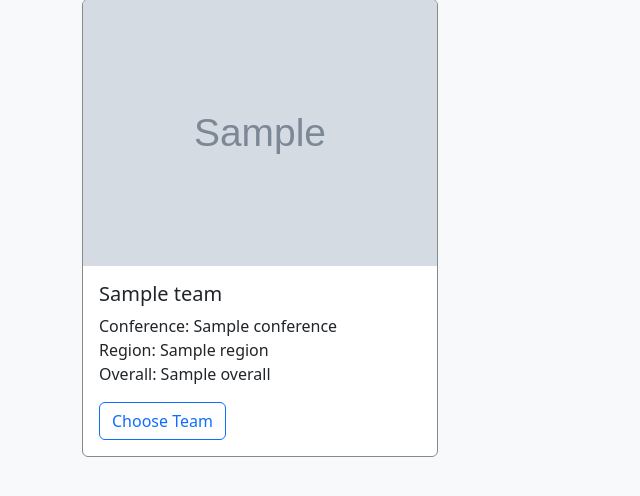
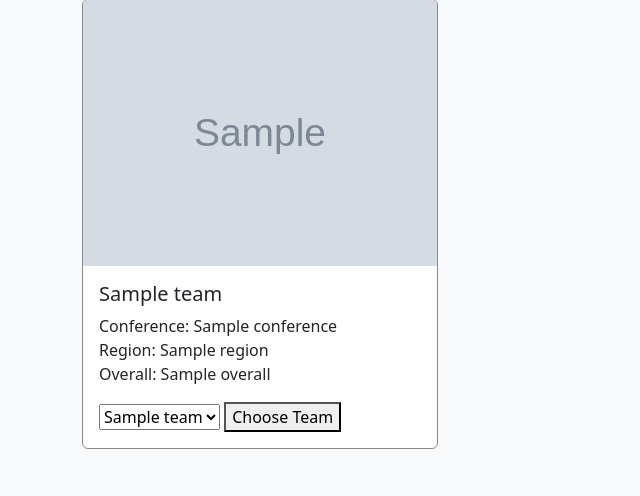
Before and after one commit to tnosky/campusdynasty, a Flask app: template templates/select_team.html in a window 1280 px wide. Shown: the part 173-669 px from the top of the page, without its empty margins (0-640 px from the left). Run offline with Flask 3, Linux system fonts and the light colour scheme; the template is opened without the code that fills it: most values are stand-ins (such as "Sample title", 1, 10 or a date in 2020); grey boxes marked "Sample" are stand-in pictures.

Commit message:
Update select_team.html

```diff
--- a/templates/select_team.html
+++ b/templates/select_team.html
@@ -20,9 +20,13 @@
           Overall: {{ team.overall }}
         </p>
         <form method="post">
-          <input type="hidden" name="team" value="{{ team.team }}">
-          <button type="submit" class="btn btn-outline-primary">Choose Team</button>
-        </form>
+          <select name="team">
+            {% for t in all_teams.values() %}
+              <option value="{{ t.team }}">{{ t.team }}</option>
+            {% endfor %}
+          </select>
+          <button type="submit">Choose Team</button>
+          </form>
       </div>
     </div>
   </div>
```
